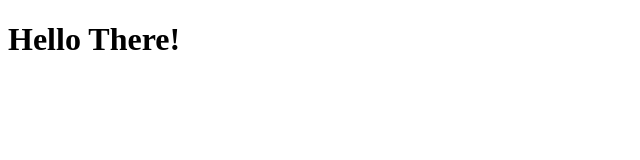
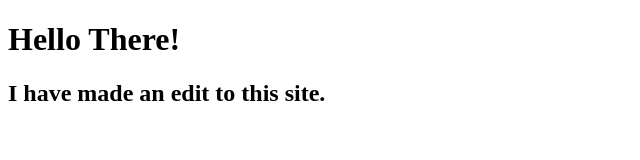
Before and after one commit to zpanzer/zpanzer.github.io, a plain HTML site: page index.html in a window 1280 px wide. Shown: the whole page, without its empty margins (0-640 px from the left). Drawn offline with Linux system fonts and the light colour scheme.

Commit message:
Added and h2

```diff
--- a/index.html
+++ b/index.html
@@ -9,6 +9,7 @@
 	<body>
 
 		<h1>Hello There!</h1>
+		<h2>I have made an edit to this site.</h2>
 
 	</body>
 </html>
```
